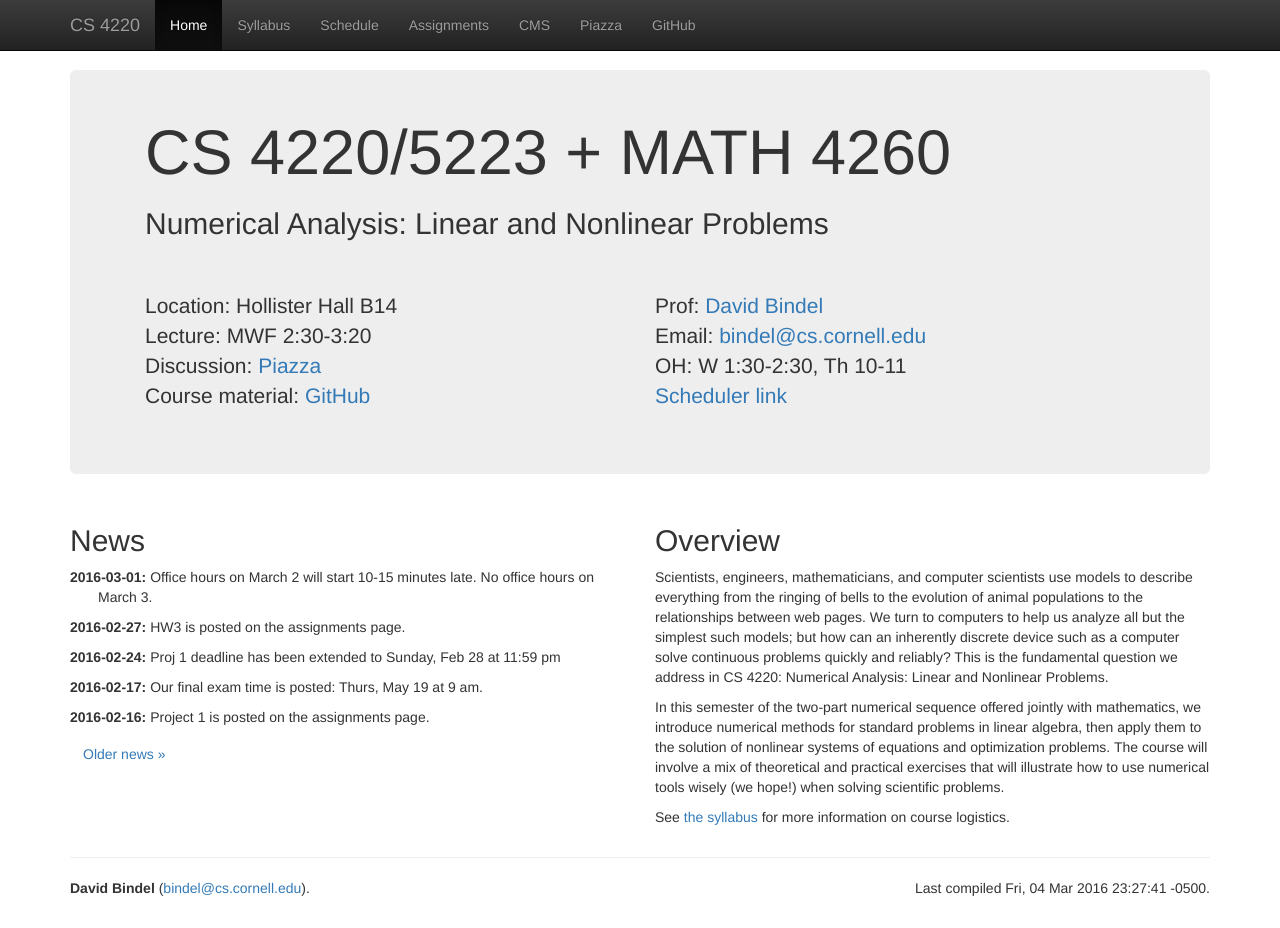
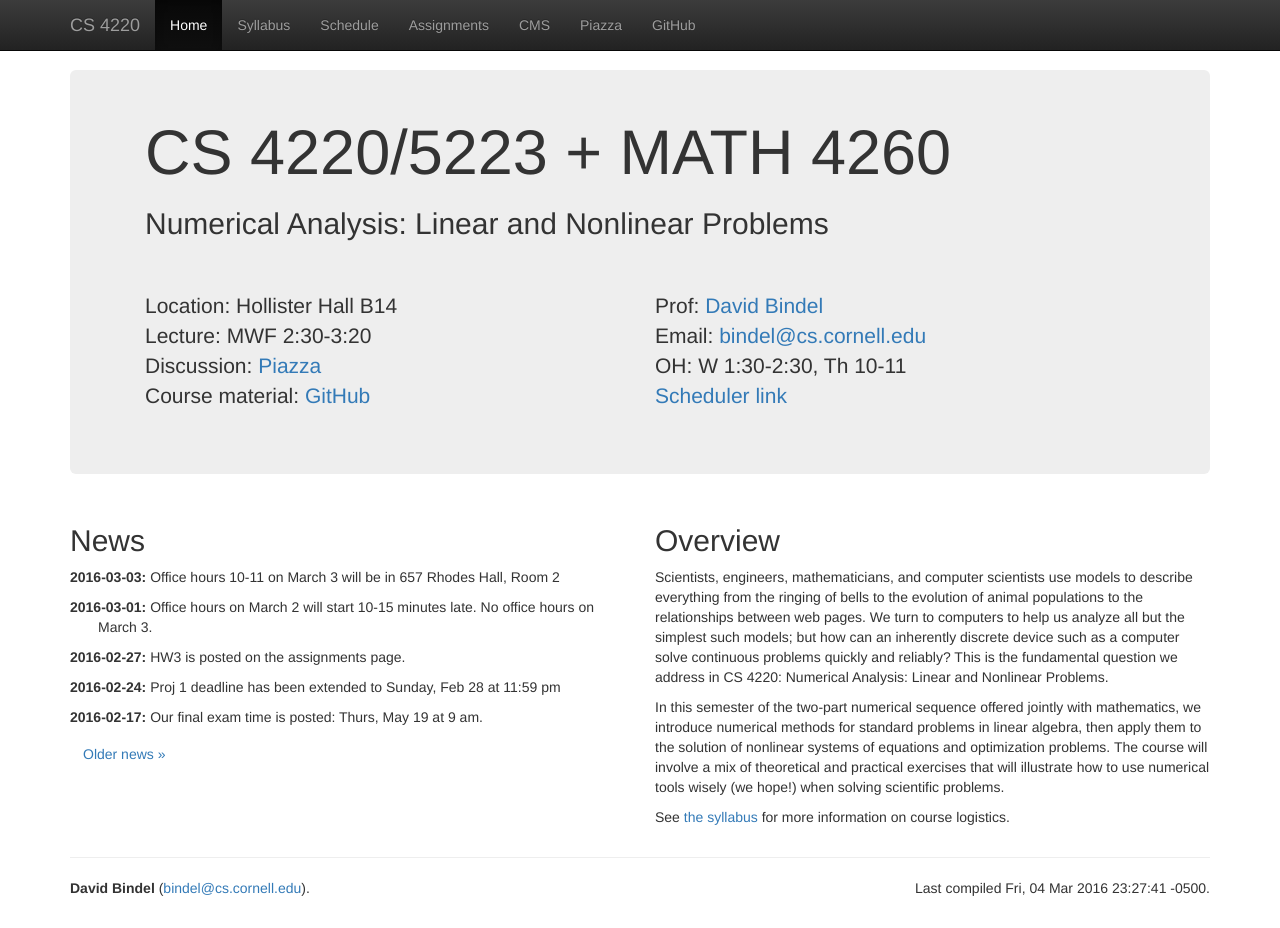
Before and after one commit to dbindel/cs4220-s17, a Jekyll site: the page built from web/index.html, in a window 1280 px wide and 928 px high. Built offline with Jekyll 4.4.1, drawn with Linux system fonts in a browser that asks for light colours; nearby versions of some CDN libraries.

Commit message:
Added news about OH

```diff
--- a/web/_data/news.yml
+++ b/web/_data/news.yml
@@ -43,3 +43,6 @@
 -
   date: 2016-03-01
   text: Office hours on March 2 will start 10-15 minutes late.  No office hours on March 3.
+-
+  date: 2016-03-03
+  text: Office hours 10-11 on March 3 will be in 657 Rhodes Hall, Room 2
```
